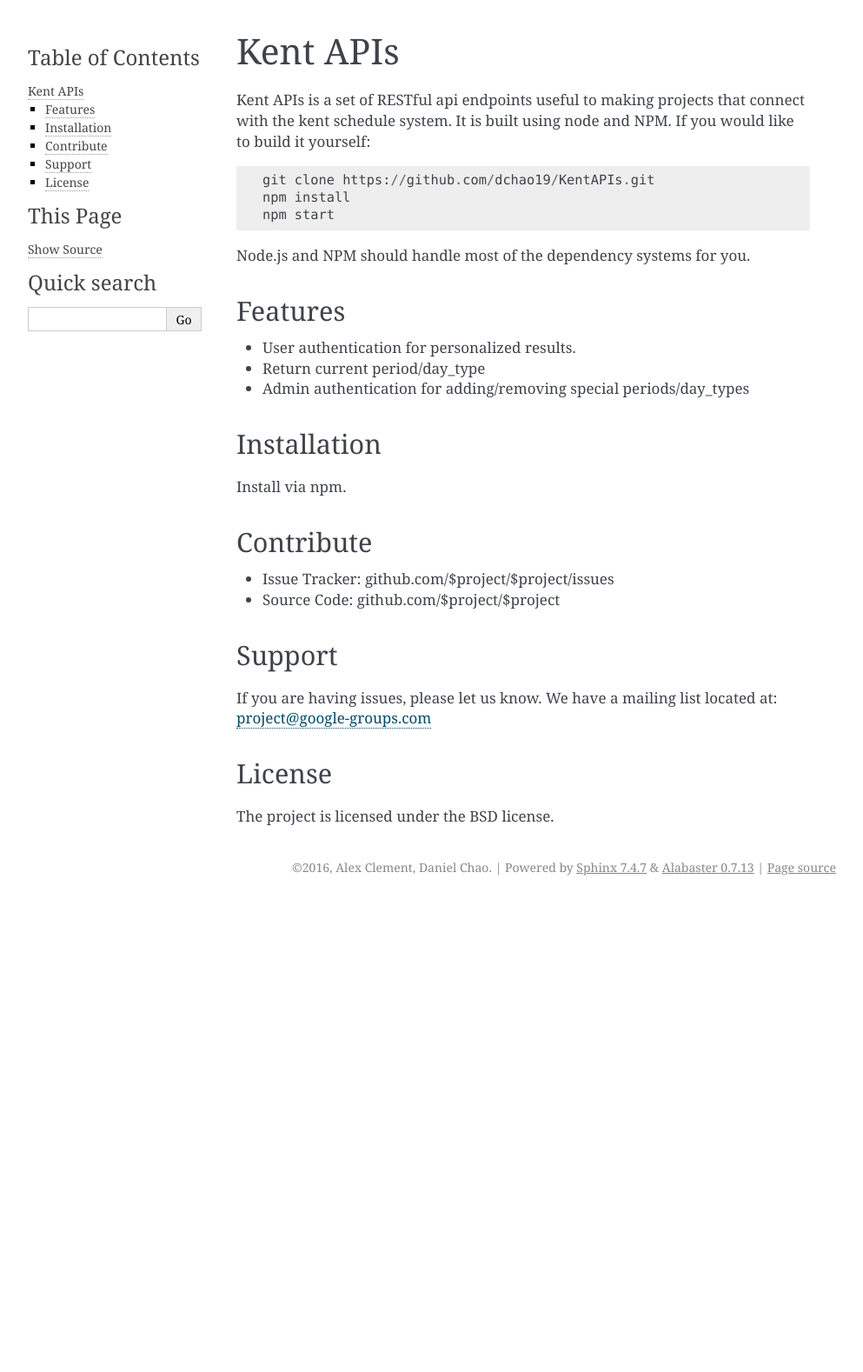
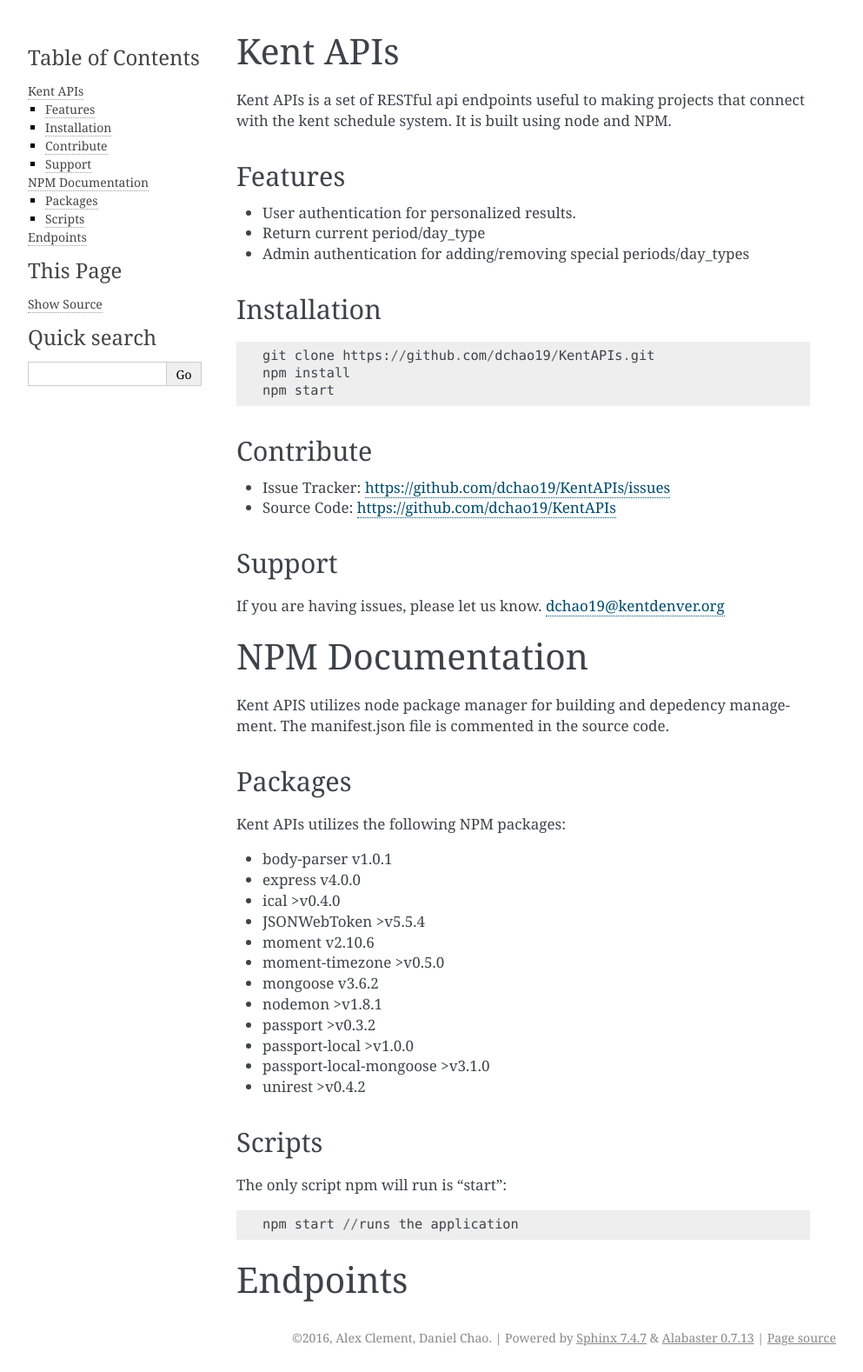
Before and after one commit to dchao19/KentAPIs, a Sphinx documentation site: the page built from docs/source/index.rst, in a window 1280 px wide. Shown: the whole page at 87% size, without its empty margins (148-1141 px from the left). Built offline with Sphinx 7.4.7, drawn with Linux system fonts in a browser that asks for light colours; before the commit the page ends 1037 px from its top, so only the background shows below that.

Commit message:
NPM documentation and beginnings of endpoints.

```diff
--- a/docs/source/index.rst
+++ b/docs/source/index.rst
@@ -1,13 +1,7 @@
 Kent APIs
 ========
 
-Kent APIs is a set of RESTful api endpoints useful to making projects that connect with the kent schedule system. It is built using node and NPM. If you would like to build it yourself::
-
-    git clone https://github.com/dchao19/KentAPIs.git
-    npm install
-    npm start
-
-Node.js and NPM should handle most of the dependency systems for you.
+Kent APIs is a set of RESTful api endpoints useful to making projects that connect with the kent schedule system. It is built using node and NPM.
 
 Features
 --------
@@ -16,24 +10,53 @@ Features
 - Return current period/day_type
 - Admin authentication for adding/removing special periods/day_types
 
-
 Installation
 ------------
-Install via npm.
+::
+
+    git clone https://github.com/dchao19/KentAPIs.git
+    npm install
+    npm start
 
 Contribute
 ----------
 
-- Issue Tracker: github.com/$project/$project/issues
-- Source Code: github.com/$project/$project
+- Issue Tracker: https://github.com/dchao19/KentAPIs/issues
+- Source Code: https://github.com/dchao19/KentAPIs
 
 Support
 -------
 
 If you are having issues, please let us know.
-We have a mailing list located at: project@google-groups.com
+dchao19@kentdenver.org
 
-License
+NPM Documentation
+=================
+Kent APIS utilizes node package manager for building and depedency management. The manifest.json file is commented in the source code.
+
+Packages
+--------
+Kent APIs utilizes the following NPM packages:
+
+- body-parser v1.0.1
+- express v4.0.0
+- ical >v0.4.0
+- JSONWebToken >v5.5.4
+- moment v2.10.6
+- moment-timezone >v0.5.0
+- mongoose v3.6.2
+- nodemon >v1.8.1
+- passport >v0.3.2
+- passport-local >v1.0.0
+- passport-local-mongoose >v3.1.0
+- unirest >v0.4.2
+
+Scripts
 -------
+The only script npm will run is "start"::
 
-The project is licensed under the BSD license.
+	npm start //runs the application
+
+
+Endpoints
+=========
```
Also changed, not shown: 5 other files.
